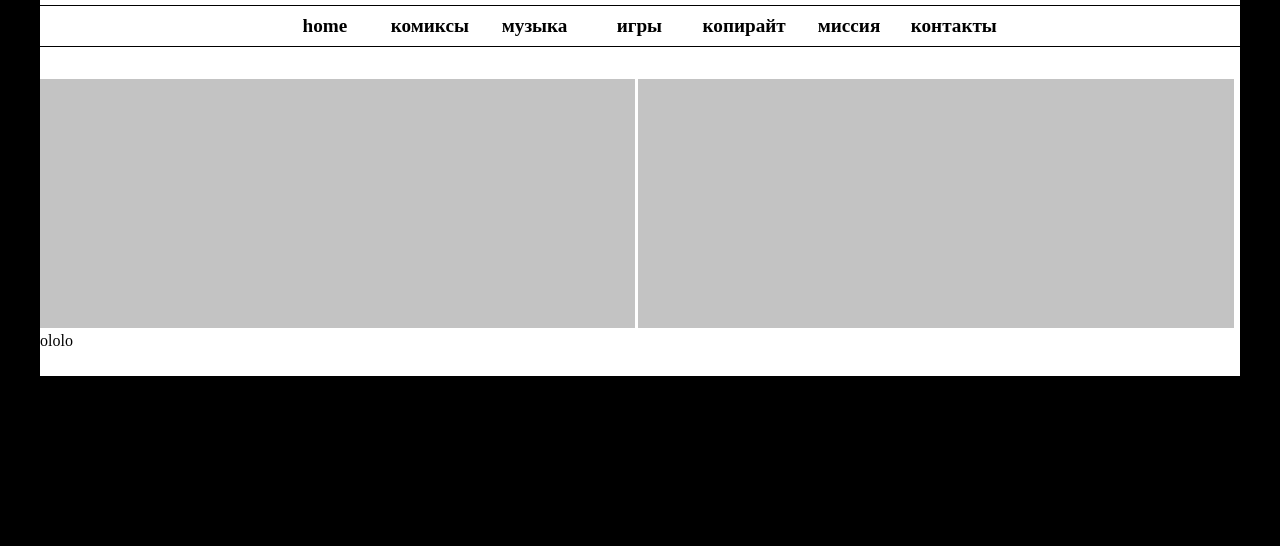
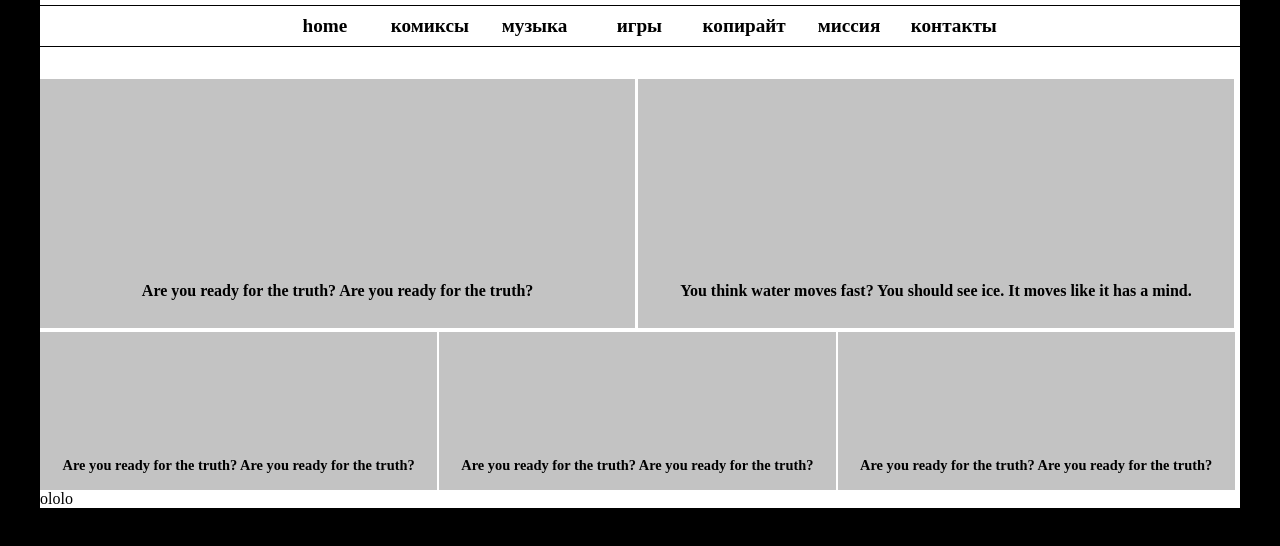
Before and after one commit to vitali-usik-awesome/borodatosUItest, a plain HTML site: page index.html in a window 1280 px wide. Shown: the part 124-670 px from the top of the page. Drawn offline with nearby package versions, Linux system fonts and the light colour scheme.

Commit message:
[feature008] responsible popular div second version

```diff
--- a/css/style.css
+++ b/css/style.css
@@ -19,7 +19,7 @@ body {background: #000;}
 
 
 /* wrapper */
-.wrapper {max-width: 1200px; margin: 0 auto; background: #fff; height: 500px;}
+.wrapper {max-width: 1200px; margin: 0 auto; background: #fff;}
 
 /* header */
 header {background-color: #fff; width: 100%;}
@@ -52,19 +52,31 @@ nav {height: 40px; width: 100%; background: #fff; font-size: 1.2em; font-weight:
 .popular_wrapper {width: 100%;}
 	.popular_wrapper ul {text-align: center; margin: 0 auto; width: 100%; height: auto; overflow: hidden;}
 	.popular_wrapper li:last-child {margin-right: 0em;}
-	.popular_wrapper li {display: block; position: relative; float: left; height: 100%; margin-right: 0.2em; width: 49.6%;}
-	.popular_wrapper li a {width: 100%;}
+	.popular_wrapper li {display: block; position: relative; float: left; height: 100%;}
+	.popular_wrapper li a {width: 100%; text-decoration: none; color: #000;}
+	.popular_wrapper li a:hover {text-decoration: underline;}
 	.popular_wrapper li a img {max-width: 100%;}
 
-		.thumbs_big_wrapper {width: 100%;}
+		.thumbs_big_wrapper {padding-bottom: 2em;}
+		.thumbs_big_wrapper li {margin-right: 0.2em; width: 49.6%;}
+		.thumbs_big_wrapper h2 {margin-top: -3.125em; font-size: 1em;}
+
+		.thumbs_small_wrapper {padding-bottom: 1em;}
+		.thumbs_small_wrapper li {margin-right: 0.1em; width: 33.1%;}
+		.thumbs_small_wrapper h2 {margin-top: -3.125em; font-size: 0.9em;}
 
 
 
 /* media */
+@media screen and (max-width: 1058px) {
+	.thumbs_big_wrapper h2 {margin-top: -4em;}
+}
+
+
 @media screen and (max-width: 800px) {
+
     .hLogo .social {display: none;}
 	.hLogo .search {display: none;}
-	.hLogo .logo {}
 
     nav {height: auto;}
 /*    	nav ul {width: 100%; display: block; height: auto;}  */
@@ -75,6 +87,8 @@ nav {height: 40px; width: 100%; background: #fff; font-size: 1.2em; font-weight:
     	nav ul {display: none; height: auto;}
     	nav a#pull {display: block; background-color: gray; width: 100%; position: relative;}
     	nav a#pull:after {content:""; background: url('../img/nav-icon.png') no-repeat; width: 30px; height: 30px; display: inline-block; position: absolute; right: 15px; top: 10px;}
+
+    .thumbs_small_wrapper h2 {font-size: 0.7em;}
 }
 
 @media only screen and (max-width: 480px) {
@@ -84,6 +98,11 @@ nav {height: 40px; width: 100%; background: #fff; font-size: 1.2em; font-weight:
     	nav a#pull:after {content:""; background: url('../img/nav-icon.png') no-repeat; width: 30px; height: 30px; display: inline-block; position: absolute; right: 15px; top: 10px;}
 
     .popular_wrapper li {width: 100%; margin-right: 0em;}
+
+    	.thumbs_big_wrapper {padding-bottom: 0em;}
+    	.thumbs_big_wrapper h2 {margin-top: 0; font-size: 0.8em;}
+
+    	.thumbs_small_wrapper h2 {margin-top: 0; font-size: 0.8em;}
 }
 
 
--- a/index.html
+++ b/index.html
@@ -71,16 +71,34 @@
 					<ul class="thumbs_big_wrapper">
 						<li>
 							<a href="#">
-
-									<img src="img/thumb_big.png" />
-
+								<img src="img/thumb_big.png" />
+								<h2>Are you ready for the truth? Are you ready for the truth?</h2>
 							</a>
 						</li>
 						<li>
 							<a href="#">
-
-									<img src="img/thumb_big.png" />
-
+								<img src="img/thumb_big.png" />
+								<h2>You think water moves fast? You should see ice. It moves like it has a mind.</h2>
+							</a>
+						</li>
+					</ul>
+					<ul class="thumbs_small_wrapper">
+						<li>
+							<a href="#">
+								<img src="img/thumb_big.png" />
+								<h2>Are you ready for the truth? Are you ready for the truth?</h2>
+							</a>
+						</li>
+						<li>
+							<a href="#">
+								<img src="img/thumb_big.png" />
+								<h2>Are you ready for the truth? Are you ready for the truth?</h2>
+							</a>
+						</li>
+						<li>
+							<a href="#">
+								<img src="img/thumb_big.png" />
+								<h2>Are you ready for the truth? Are you ready for the truth?</h2>
 							</a>
 						</li>
 					</ul>
```
